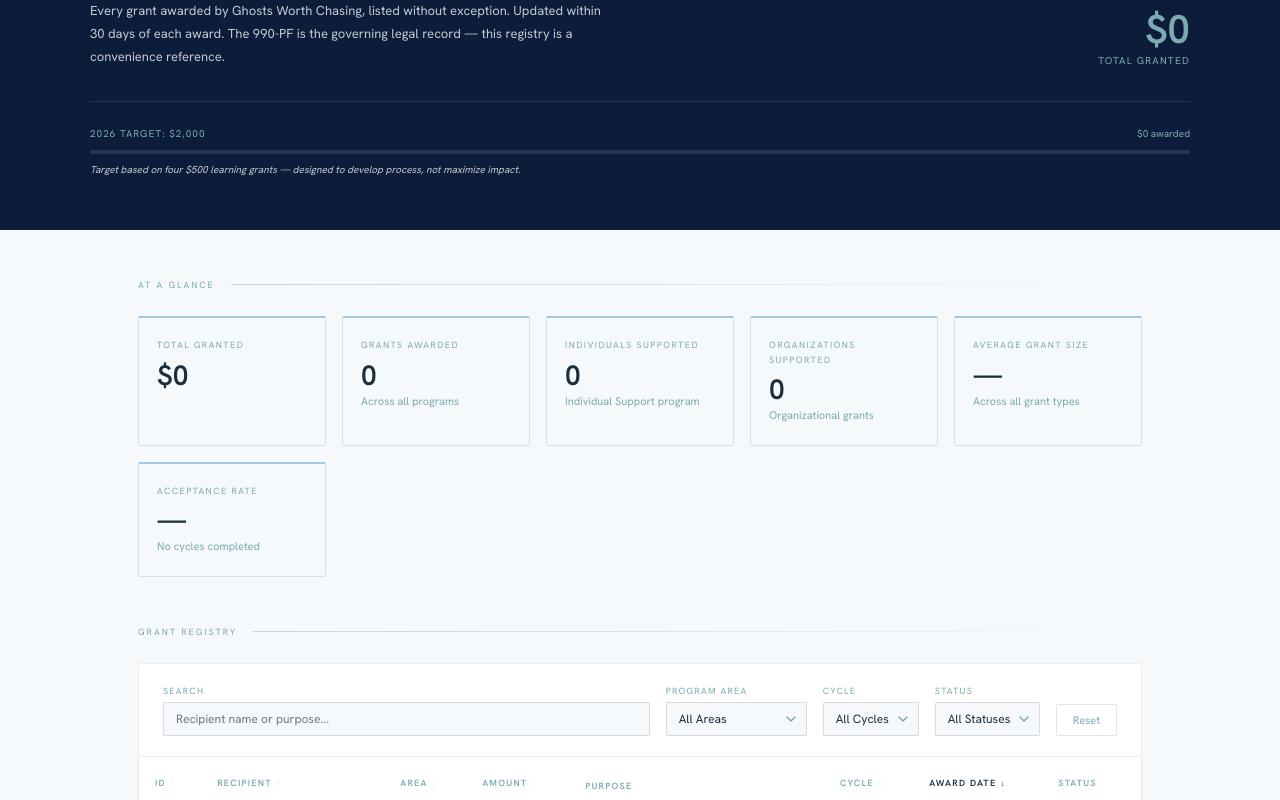
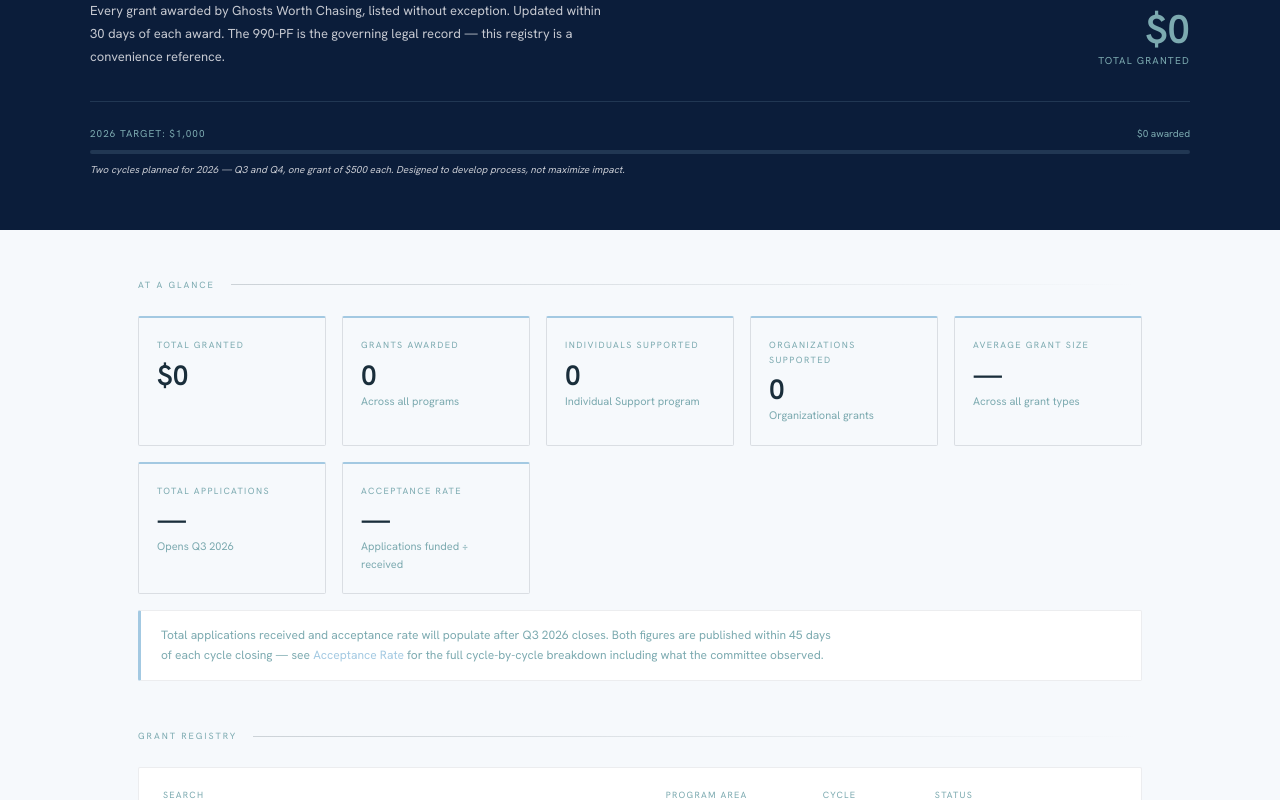
Before and after one commit to Roco41589/ghosts-worth-chasing-site, a Next.js app in the folder ghosts-redesign/: page /transparency/grants in a window 1280 px wide. Shown: the part 300-1100 px from the top of the page. Built offline with nearby package versions, Linux system fonts and the light colour scheme.

Commit message:
Update GrantRegistryClient.tsx

```diff
--- a/ghosts-redesign/app/transparency/grants/GrantRegistryClient.tsx
+++ b/ghosts-redesign/app/transparency/grants/GrantRegistryClient.tsx
@@ -336,7 +336,7 @@ export default function GrantRegistryClient() {
           <div style={{ marginTop: 32, paddingTop: 24, borderTop: "1px solid rgba(163,201,226,0.15)" }}>
             <div style={{ display: "flex", justifyContent: "space-between", marginBottom: 8 }}>
               <span style={{ fontSize: 10, color: C.tealGrey, letterSpacing: "0.1em", textTransform: "uppercase" }}>
-                2026 target: $2,000
+                2026 target: $1,000
               </span>
               <span style={{ fontSize: 10, color: C.tealGrey }}>
                 {fmt(stats.total)} awarded
@@ -345,14 +345,14 @@ export default function GrantRegistryClient() {
             <div style={{ height: 4, background: "rgba(163,201,226,0.15)", borderRadius: 2, overflow: "hidden" }}>
               <div style={{
                 height: "100%",
-                width: `${Math.min(100, (stats.total / 2000) * 100)}%`,
+                width: `${Math.min(100, (stats.total / 1000) * 100)}%`,
                 background: C.neonMint,
                 borderRadius: 2,
                 transition: "width 1s ease",
               }} />
             </div>
             <p style={{ fontSize: 10, color: C.orchid, margin: "8px 0 0", fontStyle: "italic" }}>
-              Target based on four $500 learning grants — designed to develop process, not maximize impact.
+              Two cycles planned for 2026 — Q3 and Q4, one grant of $500 each. Designed to develop process, not maximize impact.
             </p>
           </div>
         </div>
@@ -363,13 +363,33 @@ export default function GrantRegistryClient() {
         {/* ── Stat cards ── */}
         <SectionRule label="At a Glance" />
         <div style={{ display: "grid", gridTemplateColumns: "repeat(auto-fill, minmax(180px, 1fr))", gap: 16 }}>
-          <StatCard label="Total Granted"           value={fmt(stats.total)}                          highlight={stats.total > 0} />
-          <StatCard label="Grants Awarded"          value={stats.count}                               sub="Across all programs" />
-          <StatCard label="Individuals Supported"   value={isEmpty ? "0" : stats.individuals}        sub="Individual Support program" />
-          <StatCard label="Organizations Supported" value={isEmpty ? "0" : stats.orgs}               sub="Organizational grants" />
-          <StatCard label="Average Grant Size"      value={isEmpty ? "—" : fmt(stats.avgSize)}       sub="Across all grant types" />
-          <StatCard label="Acceptance Rate"         value="—"                                         sub="No cycles completed" />
+          <StatCard label="Total Granted"           value={fmt(stats.total)}                    highlight={stats.total > 0} />
+          <StatCard label="Grants Awarded"          value={stats.count}                         sub="Across all programs" />
+          <StatCard label="Individuals Supported"   value={isEmpty ? "0" : stats.individuals}  sub="Individual Support program" />
+          <StatCard label="Organizations Supported" value={isEmpty ? "0" : stats.orgs}         sub="Organizational grants" />
+          <StatCard label="Average Grant Size"      value={isEmpty ? "—" : fmt(stats.avgSize)} sub="Across all grant types" />
+          <StatCard label="Total Applications"      value="—"                                   sub="Opens Q3 2026" />
+          <StatCard label="Acceptance Rate"         value="—"                                   sub="Applications funded ÷ received" />
         </div>
+
+        {/* Applications context note — shown when no cycles have run */}
+        {isEmpty && (
+          <div style={{
+            marginTop: 16,
+            padding: "14px 20px",
+            border: `1px solid ${C.slateInk}15`,
+            borderLeft: `3px solid ${C.sky}`,
+            borderRadius: 2,
+            background: "white",
+          }}>
+            <p style={{ fontSize: 12, color: C.tealGrey, margin: 0, lineHeight: 1.7, fontFamily: "Hanken Grotesk, sans-serif" }}>
+              Total applications received and acceptance rate will populate after Q3 2026 closes.
+              Both figures are published within 45 days of each cycle closing —
+              see <a href="/transparency/acceptance" style={{ color: C.sky, textDecoration: "none" }}>Acceptance Rate</a> for
+              the full cycle-by-cycle breakdown including what the committee observed.
+            </p>
+          </div>
+        )}
 
         {/* ── Charts — only when data exists ── */}
         {!isEmpty && (
```
